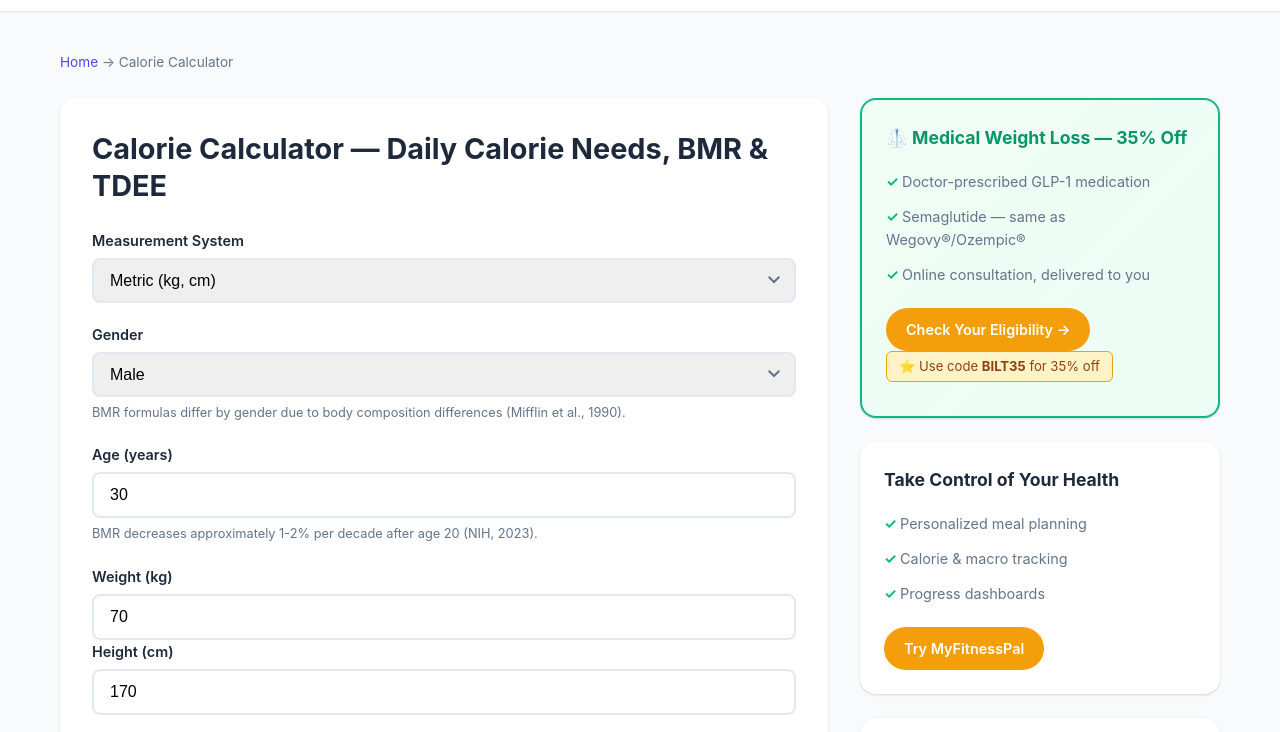
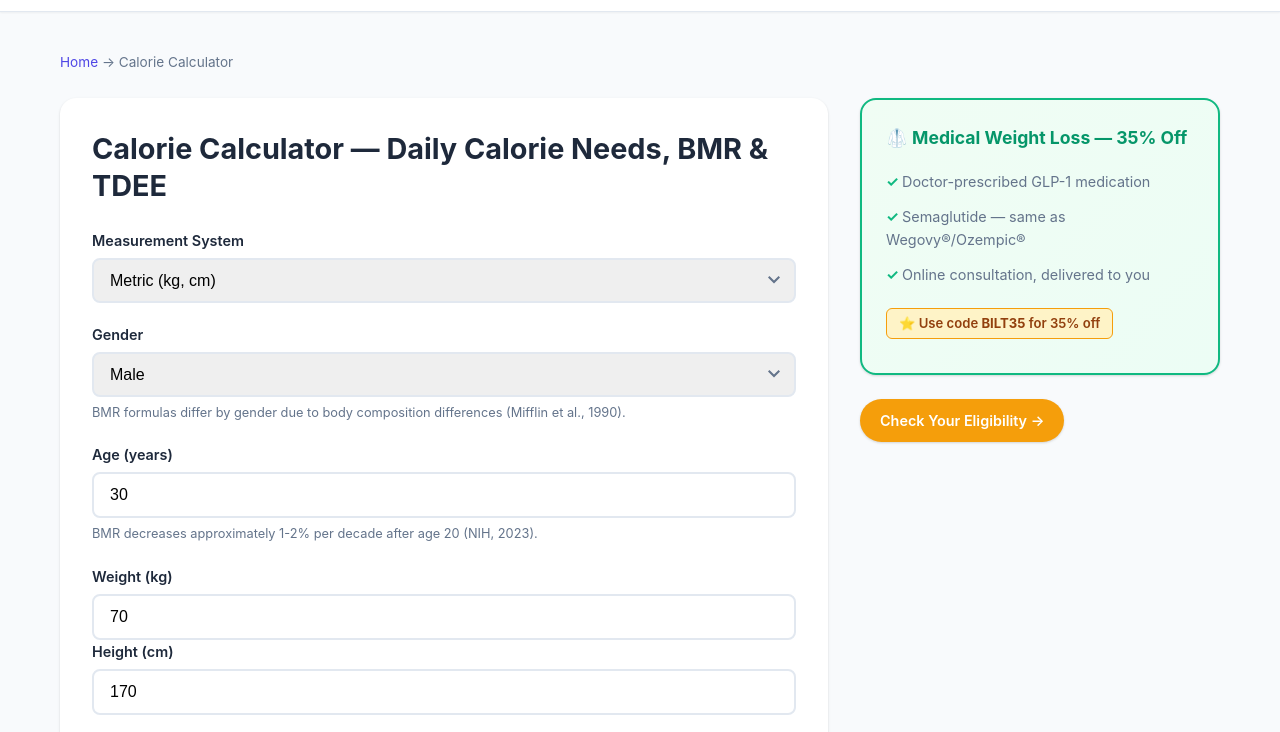
Before and after one commit to Z1YiKK/usefultools, a plain HTML site: page tools/calorie-calculator.html in a window 1280 px wide. Shown: the part 53-785 px from the top of the page. Drawn offline with Linux system fonts and the light colour scheme.

Commit message:
fix: swap coupon badge and button order in calorie calculator (match BMI)

```diff
--- a/tools/calorie-calculator.html
+++ b/tools/calorie-calculator.html
@@ -67,7 +67,7 @@
 </div></div>
 
 <aside class="tool-sidebar">
-    <div class="sidebar-cta" style="border:2px solid #10b981;background:linear-gradient(135deg,#f0fdf4 0%,#ecfdf5 100%);"><h3 style="color:#059669;">🥼 Medical Weight Loss — 35% Off</h3><ul><li>Doctor-prescribed GLP-1 medication</li><li>Semaglutide — same as Wegovy®/Ozempic®</li><li>Online consultation, delivered to you</li></ul><a href="https://www.awin1.com/cread.php?awinmid=115383&awinaffid=2935761&campaign=GLP+1+LINK&clickref=calorie-sidebar&ued=https%3A%2F%2Fbiltrx.com%2F" class="affiliate-link" target="_blank" rel="nofollow sponsored" onclick="trackEvent('Affiliate','Click','biltrx-calorie')">Check Your Eligibility →</a><div style="display:inline-block;background:#fef3c7;border:1px solid #f59e0b;border-radius:6px;padding:4px 12px;margin-bottom:10px;font-size:0.82rem;color:#92400e;">⭐ Use code <strong>BILT35</strong> for 35% off</div></div>
+    <div class="sidebar-cta" style="border:2px solid #10b981;background:linear-gradient(135deg,#f0fdf4 0%,#ecfdf5 100%);"><h3 style="color:#059669;">🥼 Medical Weight Loss — 35% Off</h3><ul><li>Doctor-prescribed GLP-1 medication</li><li>Semaglutide — same as Wegovy®/Ozempic®</li><li>Online consultation, delivered to you</li></ul><a href="https://www.awin1.com/cread.php?awinmid=115383&awinaffid=2935761&campaign=GLP+1+LINK&clickref=calorie-sidebar&ued=https%3A%2F%2Fbiltrx.com%2F" class="affiliate-link" target="_blank" rel="nofollow sponsored" onclick="trackEvent('Affiliate','Click','biltrx-calorie')"<div style="display:inline-block;background:#fef3c7;border:1px solid #f59e0b;border-radius:6px;padding:4px 12px;margin-bottom:10px;font-size:0.82rem;color:#92400e;">⭐ Use code <strong>BILT35</strong> for 35% off</div><a href="https://www.awin1.com/cread.php?awinmid=115383&awinaffid=2935761&campaign=GLP+1+LINK&clickref=calorie-sidebar&ued=https%3A%2F%2Fbiltrx.com%2F" class="affiliate-link" target="_blank" rel="nofollow sponsored" onclick="trackEvent('Affiliate','Click','biltrx-calorie')">Check Your Eligibility →</a></div>
     <div class="sidebar-cta"><h3>Take Control of Your Health</h3><ul><li>Personalized meal planning</li><li>Calorie &amp; macro tracking</li><li>Progress dashboards</li></ul><a href="https://www.myfitnesspal.com/" class="affiliate-link" target="_blank" rel="nofollow sponsored" onclick="trackEvent('Affiliate','Click','fitness')">Try MyFitnessPal</a></div>
 
     <div class="related-tools"><h3>Related Tools</h3><ul><li><a href="bmi-calculator.html">BMI Calculator</a></li><li><a href="savings-calculator.html">Savings Calculator</a></li></ul></div>
```
